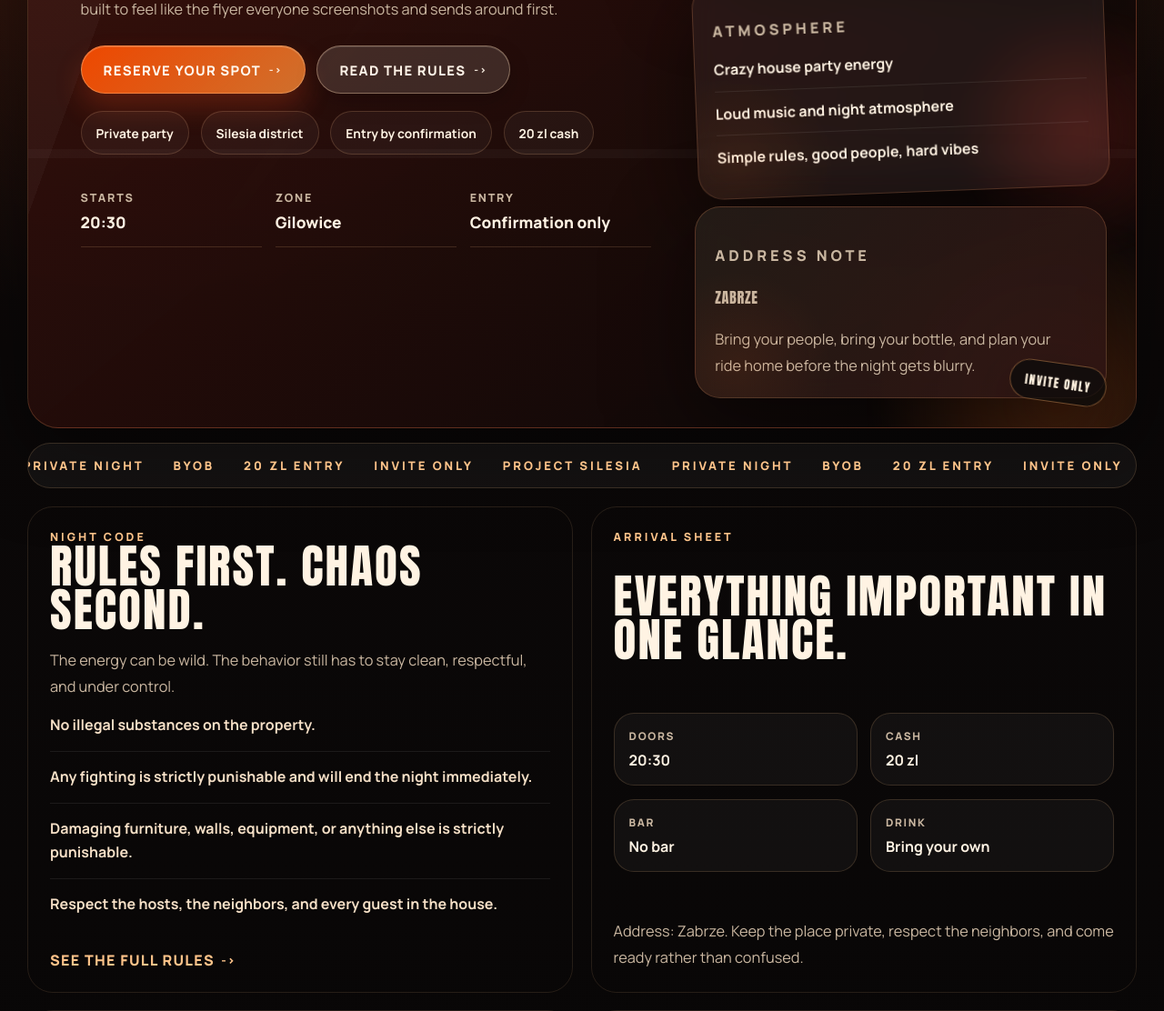
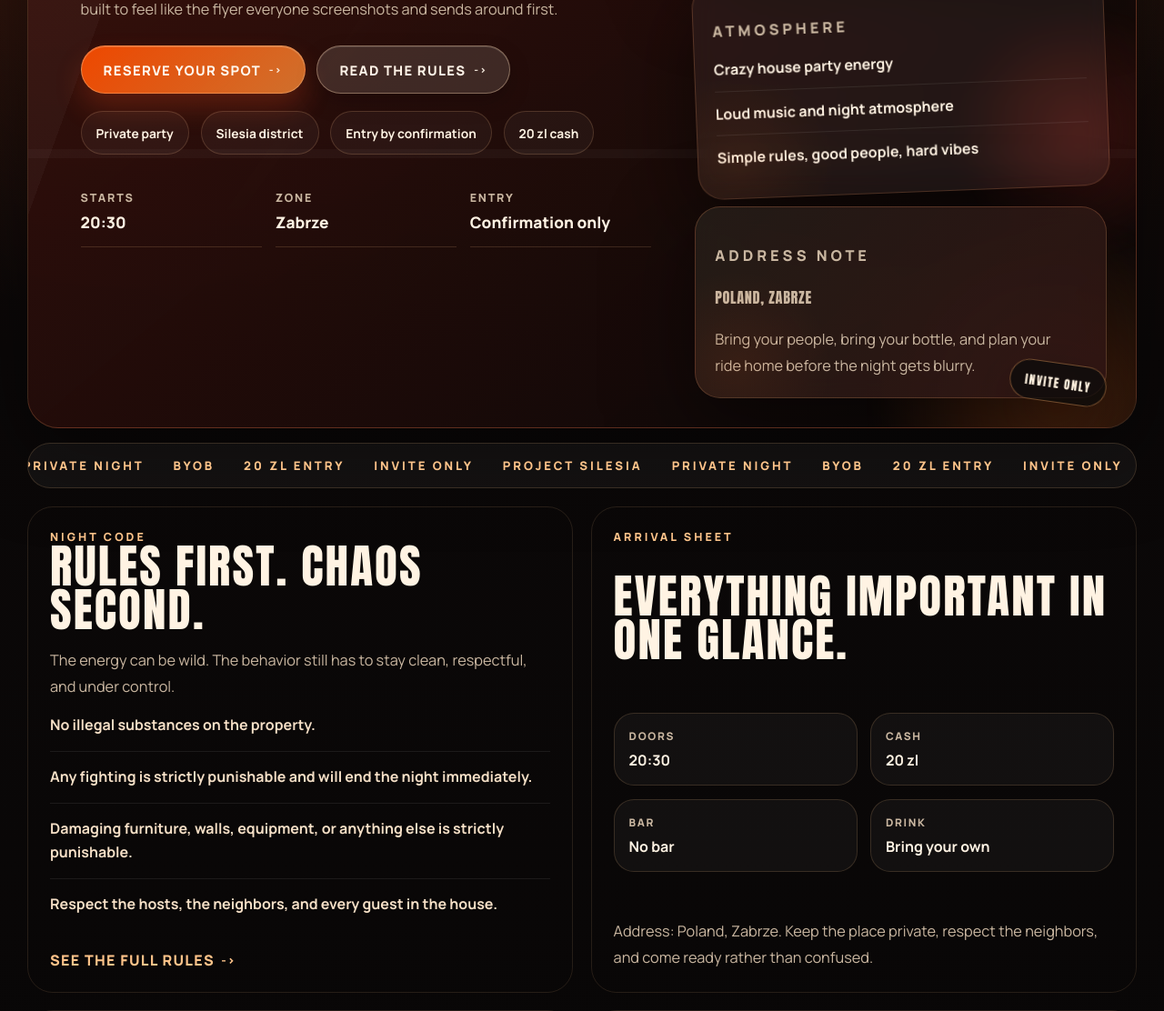
Before and after one commit to serikkalidaulet7-lab/UWork, a Django app: page / in a window 1280 px wide. Shown: the part 570-1682 px from the top of the page at 91% size. Run offline with Django 5.2, Linux system fonts and the light colour scheme.

Commit message:
i hope its the last one

```diff
--- a/UWork/base/templates/base/home.html
+++ b/UWork/base/templates/base/home.html
@@ -34,7 +34,7 @@
             </article>
             <article class="quickfact-card">
                 <p>Zone</p>
-                <strong>Gilowice</strong>
+                <strong>Zabrze</strong>
             </article>
             <article class="quickfact-card">
                 <p>Entry</p>
--- a/UWork/base/views.py
+++ b/UWork/base/views.py
@@ -53,7 +53,7 @@ def home(request):
             "Loud music and night atmosphere",
             "Simple rules, good people, hard vibes",
         ],
-        "location": "Zabrze",
+        "location": "Poland, Zabrze",
         "form": form,
     }
     return render(request, "base/home.html", context)
```
